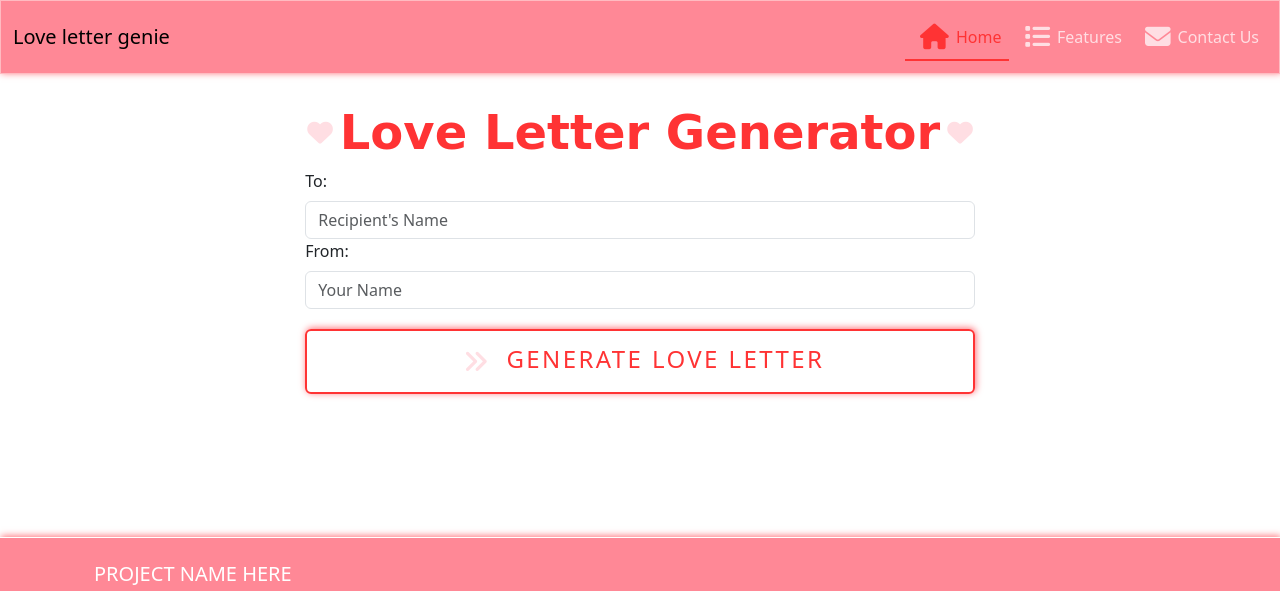
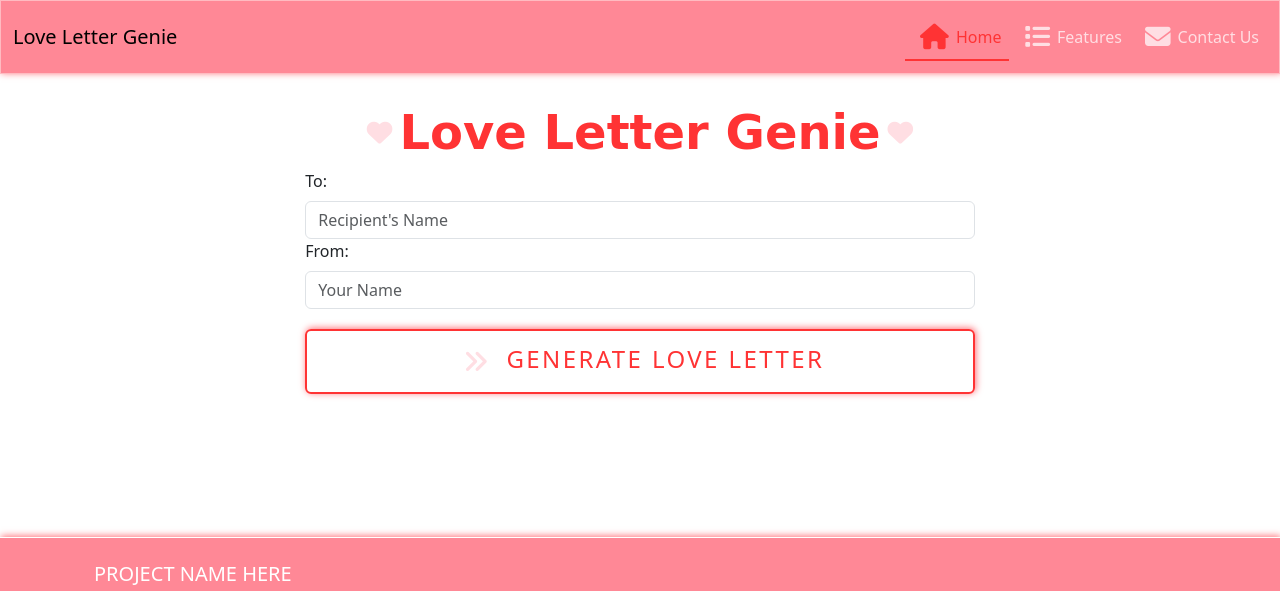
Before and after one commit to moabdelbasset/FebHackathon, a website: page index.html in a window 1280 px wide. Shown: the top 591 px of the page. Drawn offline with nearby package versions, Linux system fonts and the light colour scheme; a web font is replaced by a local one.

Commit message:
bringing branch up to date

```diff
--- a/index.html
+++ b/index.html
@@ -17,7 +17,7 @@
 <body class="">
     <nav class="navbar navbar-expand-lg bg-body-tertiary">
         <div class="container-fluid">
-            <a class="navbar-brand" href="index.html">Love letter genie</a>
+            <a class="navbar-brand" href="index.html">Love Letter Genie</a>
             <button class="navbar-toggler" type="button" data-bs-toggle="collapse" data-bs-target="#navbarNav"
                 aria-controls="navbarNav" aria-expanded="false" aria-label="Toggle navigation">
                 <span class="navbar-toggler-icon"></span>
@@ -38,7 +38,7 @@
         </div>
     </nav>
     <div class="container">
-        <h1 class="title"><i class="fas fa-heart"></i>Love Letter Generator<i class="fas fa-heart"></i></h1>
+        <h1 class="title"><i class="fas fa-heart"></i>Love Letter Genie<i class="fas fa-heart"></i></h1>
         <div class="row">
             <form id="loveLetterForm">
                 <div class="col-sm-12 col-md-6">
```
